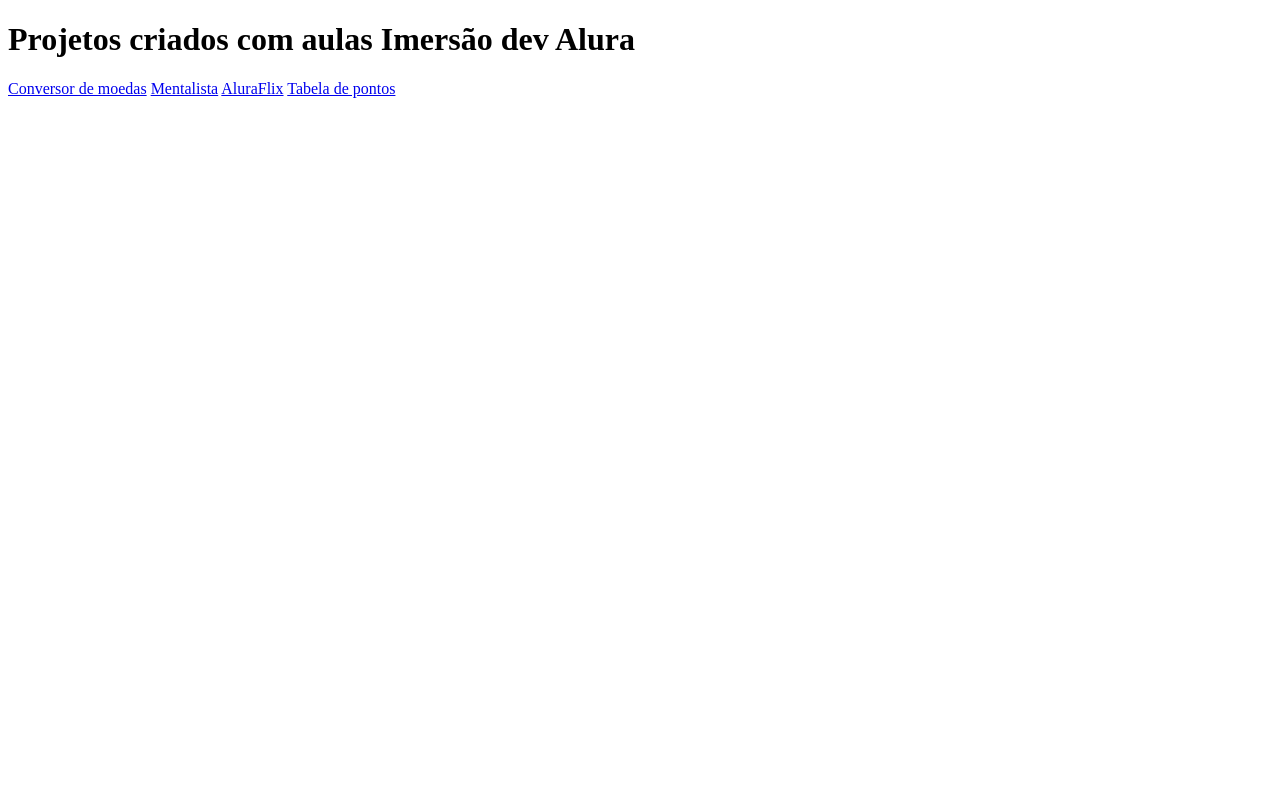
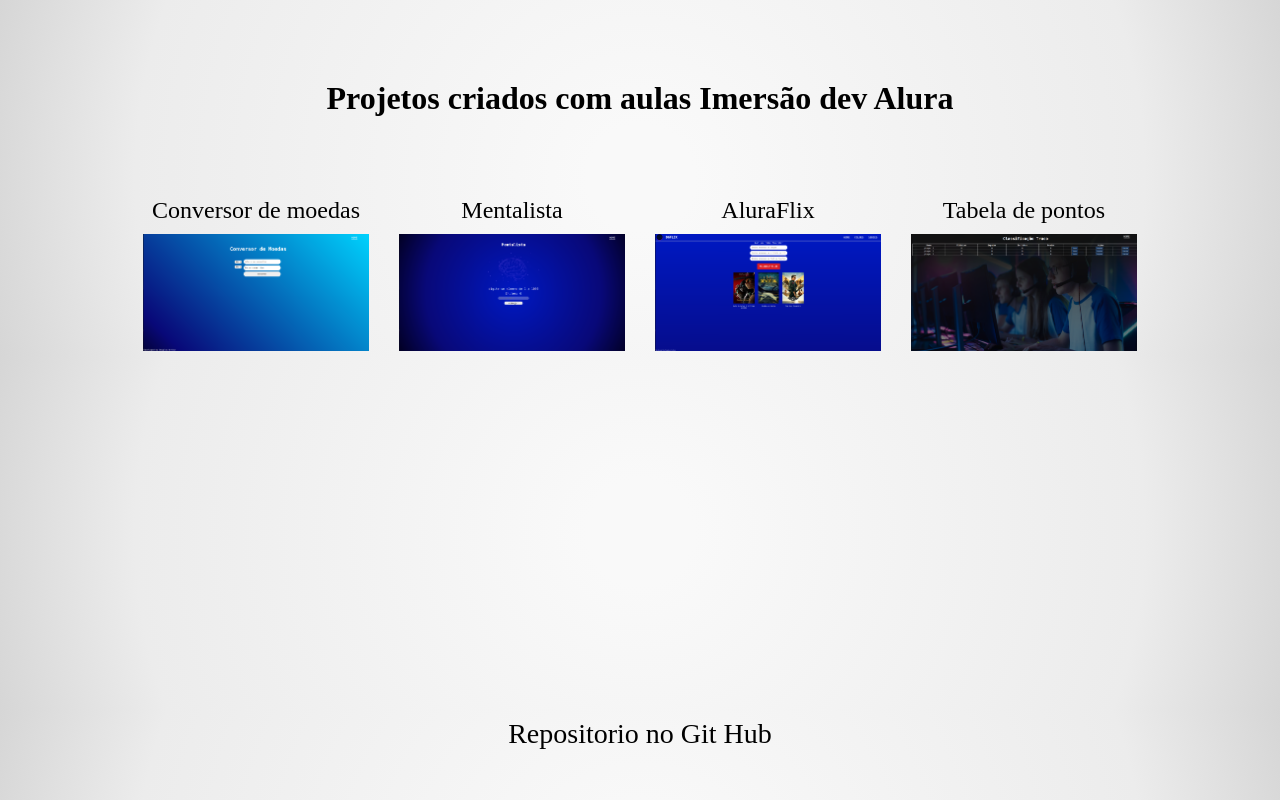
Before and after one commit to douglasarthurr/certificado-alura, a plain HTML site: page index.html in a window 1280 px wide. Drawn offline with Linux system fonts and the light colour scheme.

Commit message:
Finalização do projeto

```diff
--- a/index.html
+++ b/index.html
@@ -4,13 +4,36 @@
     <meta charset="UTF-8">
     <meta http-equiv="X-UA-Compatible" content="IE=edge">
     <meta name="viewport" content="width=device-width, initial-scale=1.0">
+    <link rel="stylesheet" href="./style.css">
+    <link rel="shortcut icon" href="./images/logo.svg" type="image/x-icon">
     <title>Certificado Alura</title>
 </head>
 <body>
-    <h1>Projetos criados com aulas Imersão dev Alura</h1>
-    <a target="_blank" href="./aula 1 conversor  de moedas/index.html">Conversor de moedas</a>
-    <a target="_blank" href="./aula 2 mentalisata/index.html" >Mentalista</a>
-    <a target="_blank" href="./aula 3 Aluraflix/index.html" >AluraFlix</a>
-    <a target="_blank" href="./aula 4 tabela de pontos/index.html" >Tabela de pontos</a>
+
+    <h1 class="title">Projetos criados com aulas Imersão dev Alura</h1>
+    <div class="container">
+        <div class="projects">
+            <a  href="./aula 1 conversor  de moedas/index.html" class="titleProjects">Conversor de moedas</a>
+            <a href="./aula%201%20conversor%20%20de%20moedas/index.html"><img class="images" src="./images/conversor.png"/></a>
+        </div>
+
+        <div class="projects">
+            <a  href="./aula 2 mentalisata/index.html" class="titleProjects" >Mentalista</a>
+            <a href="./aula%202%20mentalisata/index.html"><img class="images" src="./images/mentalista.png"/></a>
+        </div>
+
+        <div class="projects">
+            <a  href="./aula 3 Aluraflix/index.html" class="titleProjects" >AluraFlix</a>
+            <a href="aula%203%20Aluraflix/index.html"><img class="images" src="./images/dcflix.png"/></a>
+        </div>
+
+        <div class="projects">
+            <a  href="./aula 4 tabela de pontos/index.html" class="titleProjects" >Tabela de pontos</a>
+            <a href="./aula%204%20tabela%20de%20pontos/index.html"><img class="images" src="./images/tabela.png"/></a>
+        </div>
+
+        <a class="rep" href="">Repositorio no Git Hub</a>
+    </div>
+
 </body>
 </html>
--- /dev/null
+++ b/style.css
@@ -0,0 +1,56 @@
+*{
+    text-decoration: none;
+    box-sizing: border-box;
+    padding: 0;
+    margin: 0;
+}
+body{
+    background: rgb(249,249,249);
+    background: radial-gradient(circle, rgba(249,249,249,1) 8%, rgba(236,236,236,1) 76%, rgba(214,214,214,1) 100%);
+}
+
+.title{
+    display: flex;
+    flex-direction: row;
+    justify-content: center;
+    margin-top: 80px;
+}
+
+.images{
+    max-width: 100%;
+}
+
+.container{
+    display: flex;
+    justify-content: center;
+    margin: 0 auto;
+    max-width: 80%;
+}
+
+.projects{
+    display: flex;
+    flex-direction: column;
+    align-items: center;
+    margin: 80px 15px 0 15px;
+}
+
+.titleProjects{
+    color: black;
+    font-size: 24px;
+    margin-bottom: 10px;
+}
+
+.titleProjects:hover{
+    color: #2a61a9;
+}
+
+.rep{
+    position: absolute;
+    color: black;
+    font-size: 28px;
+    bottom: 50px;
+}
+
+.rep:hover{
+    color: #2a61a9;
+}
```
Also changed, not shown: aula 4 tabela de pontos/index.html (+1 -0 lines), images/conversor.png (added), images/dcflix.png (added), images/mentalista.png (added), images/tabela.png (added).
